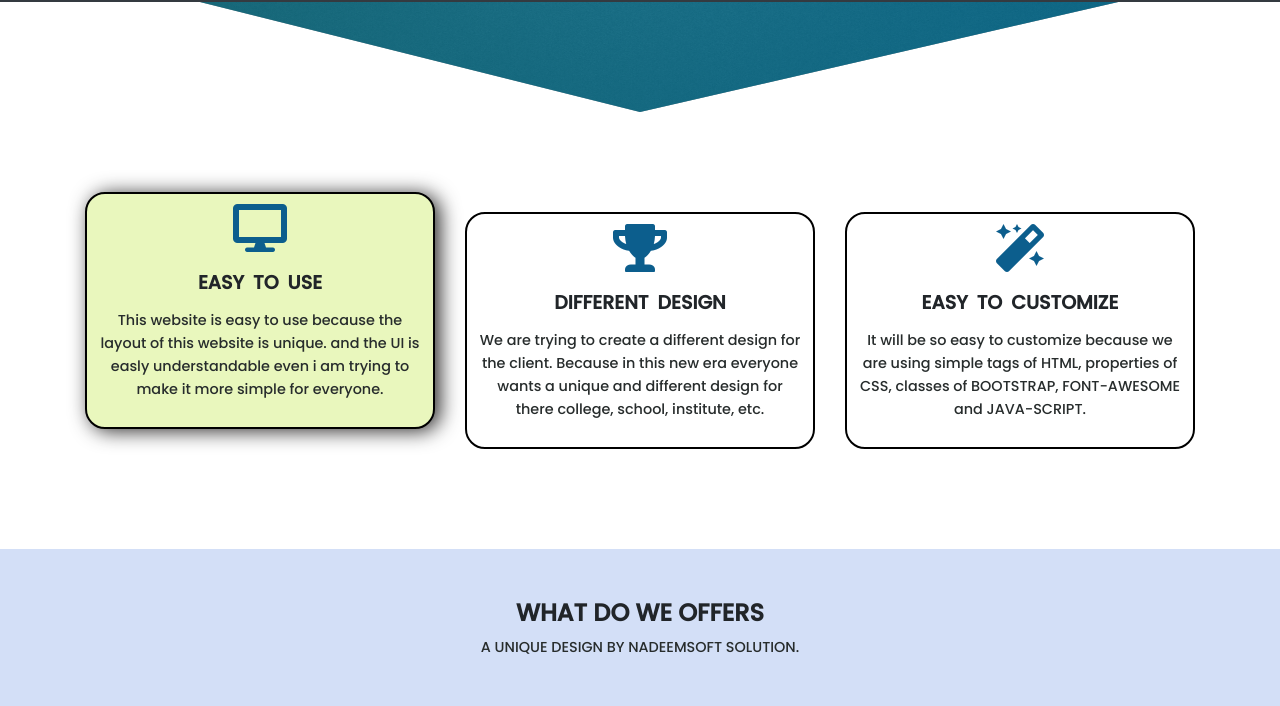
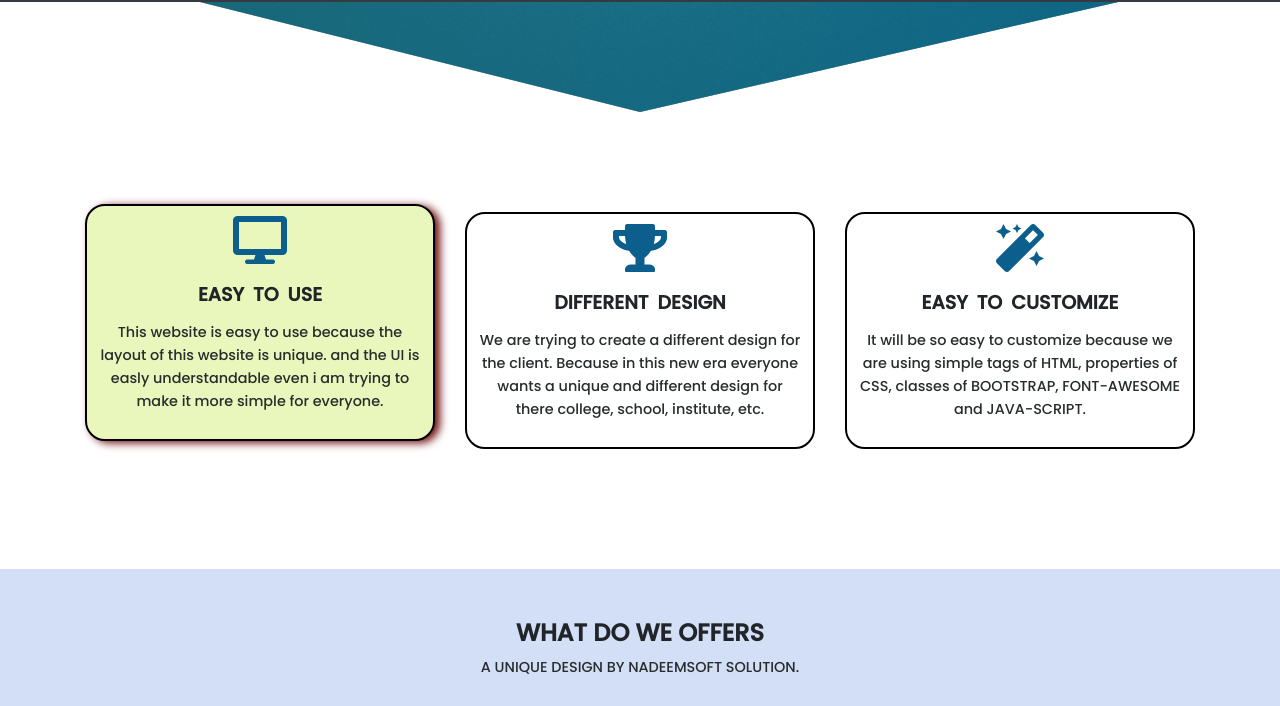
Before and after one commit to nadeemsoft/nadeemsoft.github.io, a plain HTML site: page index.html in a window 1280 px wide. In both pictures the pointer is over the element 260 px from the left and 858 px from the top of the page. Shown: the part 528-1234 px from the top of the page. Drawn offline with nearby package versions, Linux system fonts and the light colour scheme.

Commit message:
change in offer

```diff
--- a/css/style.css
+++ b/css/style.css
@@ -130,10 +130,11 @@ i{
     border-radius: 3px;
     transition: 0.9;
     border-radius: 20px;
+    margin-bottom: 20px;
 }
 .extra-div:hover{
-    box-shadow: 5px 2px 20px 0px rgb(44, 43, 43);
-    transform: translateY(-20px);
+    box-shadow: 5px 2px 8px 0px rgba(111, 14, 14);
+    transform: translateY(-8px);
     border-radius: 20px;
     background-color: rgb(233, 247, 189);
     }
```
